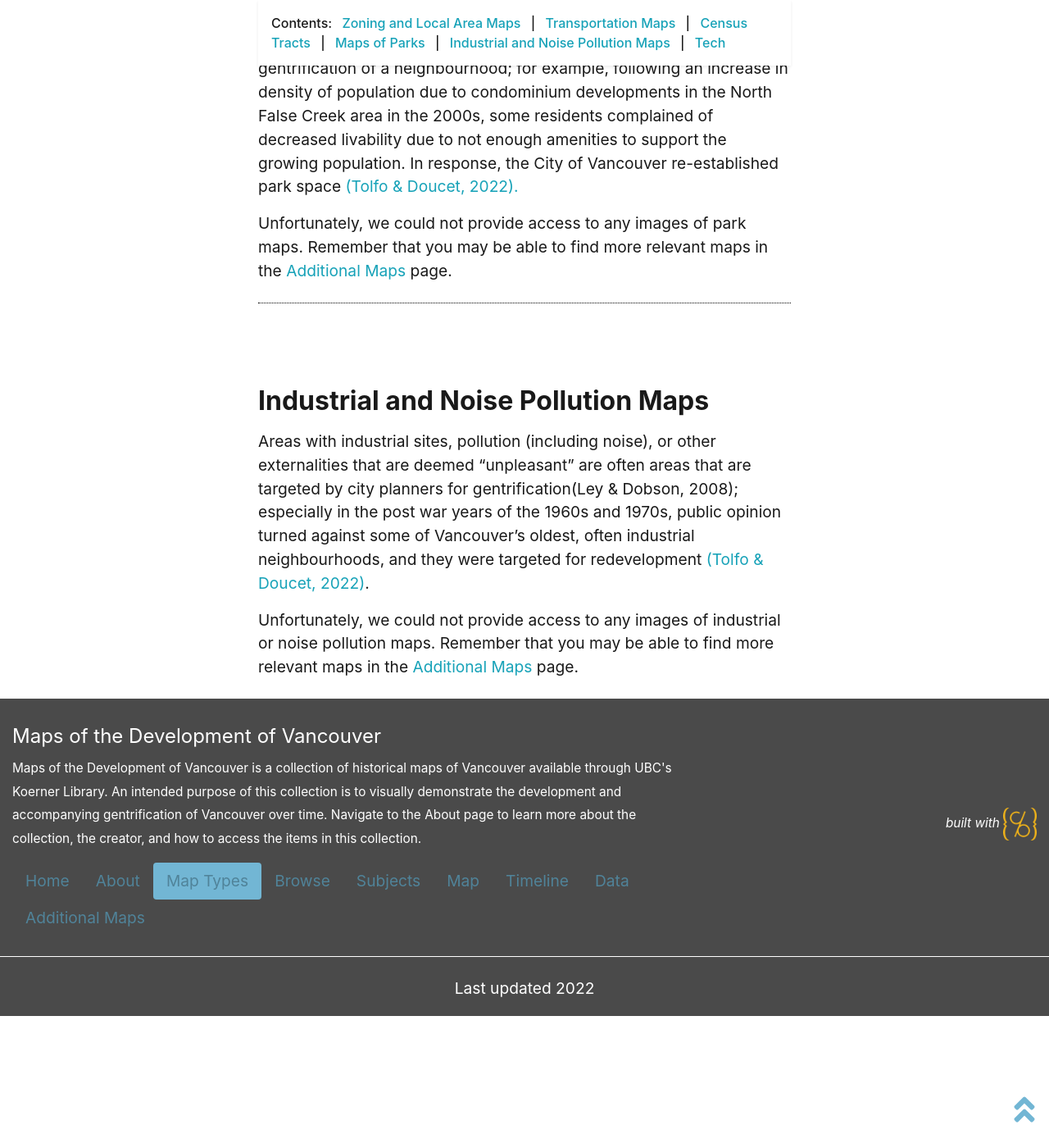
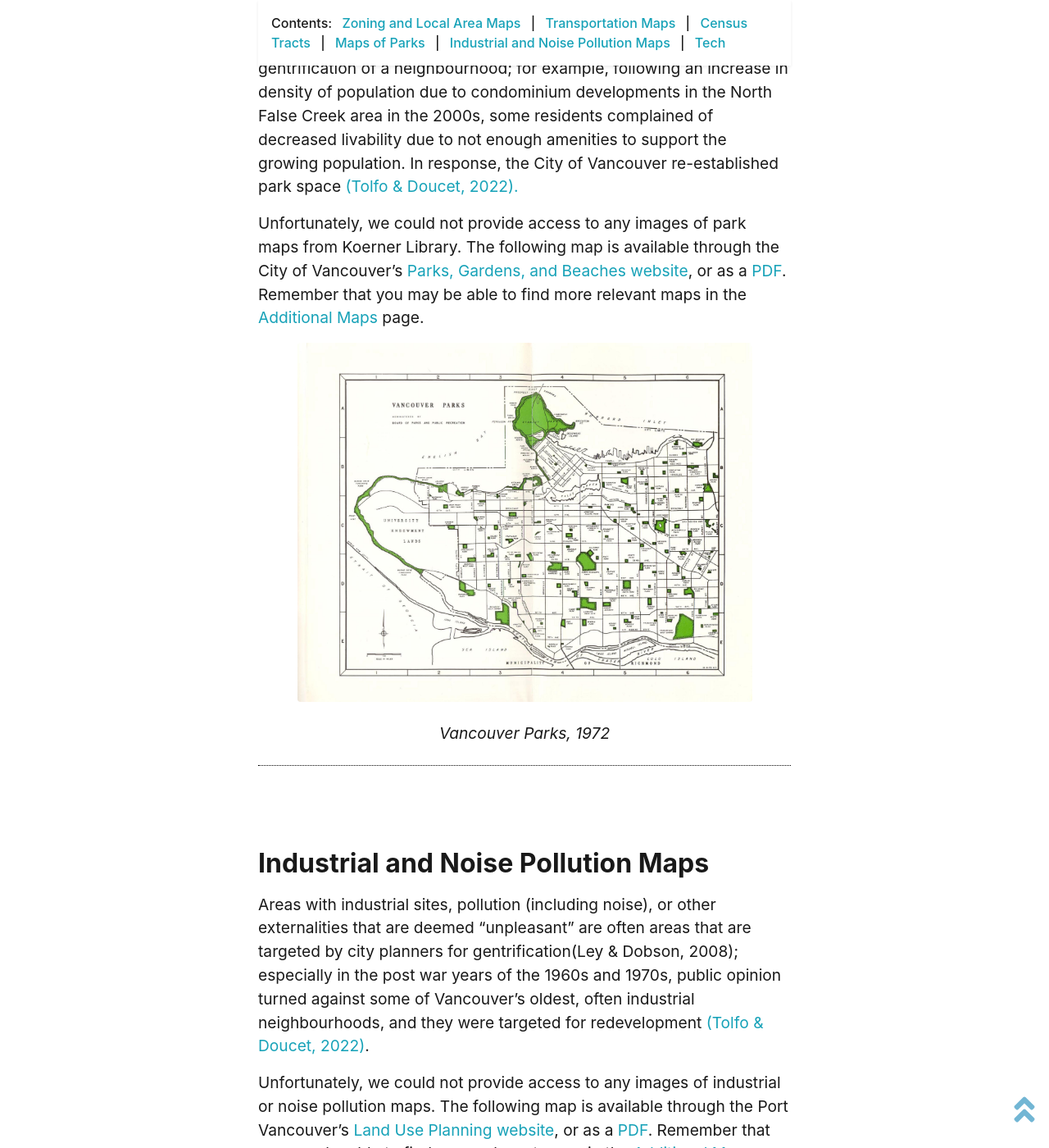
Before and after one commit to ubc-lib-geo/development-of-vancouver-maps, a Jekyll site: the page built from pages/map-types.md, in a window 1280 px wide and 1400 px high, scrolled down 2845 px. Shown: the whole window at 82% size. Built offline with Jekyll 4.4.1, drawn with Linux system fonts in a browser that asks for light colours; some of the changed text lies outside the part shown.

Commit message:
Added images for industrial and parks maps

```diff
--- a/pages/map-types.md
+++ b/pages/map-types.md
@@ -33,10 +33,17 @@
 ## Maps of Parks
 Creation or maintenance of parks may be associated with the gentrification of a neighbourhood; for example, following an increase in density of population due to condominium developments in the North False Creek area in the 2000s, some residents complained of decreased livability due to not enough amenities to support the growing population. In response, the City of Vancouver re-established park space [(Tolfo & Doucet, 2022).](/citations.html)
 
-Unfortunately, we could not provide access to any images of park maps. Remember that you may be able to find more relevant maps in the [Additional Maps](/additional-maps.html) page.
+Unfortunately, we could not provide access to any images of park maps from Koerner Library. The following map is available through the City of Vancouver's [Parks, Gardens, and Beaches website](https://vancouver.ca/parks-recreation-culture/parks-gardens-and-beaches.aspx), or as a [PDF](https://vancouver.ca/files/cov/parks-of-vancouver-1972.pdf). Remember that you may be able to find more relevant maps in the [Additional Maps](/additional-maps.html) page.
+
+{% include feature/image.html objectid="/assets/img/parks_1972.jpg" width="50" %}
+<center><i>Vancouver Parks, 1972</i></center>
 
 
 ## Industrial and Noise Pollution Maps
 Areas with industrial sites, pollution (including noise), or other externalities that are deemed “unpleasant” are often areas that are targeted by city planners for gentrification(Ley & Dobson, 2008); especially in the post war years of the 1960s and 1970s, public opinion turned against some of Vancouver’s oldest, often industrial neighbourhoods, and they were targeted for redevelopment [(Tolfo & Doucet, 2022)](/citations.html).
 
-Unfortunately, we could not provide access to any images of industrial or noise pollution maps. Remember that you may be able to find more relevant maps in the [Additional Maps](/additional-maps.html) page.
+Unfortunately, we could not provide access to any images of industrial or noise pollution maps. The following map is available through the Port Vancouver's [Land Use Planning website](https://www.portvancouver.com/land/land-use-planning/), or as a [PDF](https://www.portvancouver.com/wp-content/uploads/2015/12/SiteEconomics-Study_MetroVancouver-Industrial-Land-Market.pdf). Remember that you may be able to find more relevant maps in the [Additional Maps](/additional-maps.html) page.
+
+
+{% include feature/image.html objectid="/assets/img/industrial-areas.jpg" width="50" %}
+<center><i>Major Industrial Areas in Metro Vancouver, 2015</i></center>
```
Also changed, not shown: assets/img/industrial-areas.jpg (added), assets/img/parks_1972.jpg (added).
